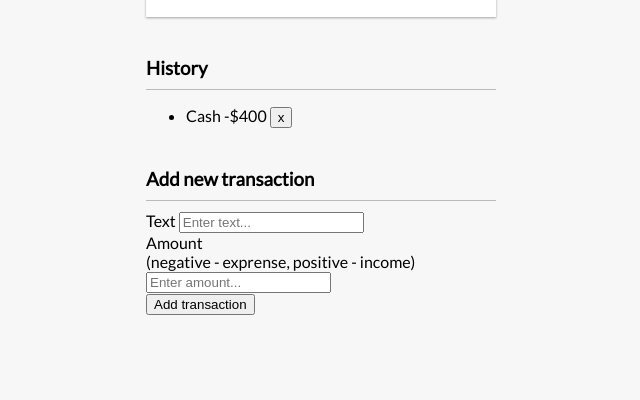
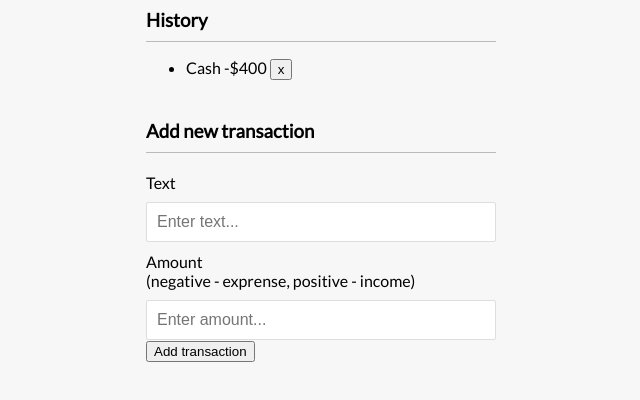
Before and after one commit to vic30004/Expense-TrackerJS, a plain HTML site: page index.html in a window 1280 px wide. Shown: the part 354-754 px from the top of the page, without its empty margins (319-959 px from the left). Drawn offline with Linux system fonts and the light colour scheme.

Commit message:
styled the inputs

```diff
--- a/style.css
+++ b/style.css
@@ -71,3 +71,17 @@ h4{
 .money.minus{
     color:#c0393b;
 }
+
+label{
+    display: inline-block;
+    margin: 10px 0;
+}
+
+input[type='text'],input[type='number']{
+    border:1px solid #dedede;
+    border-radius: 2px;
+    display: block;
+    font-size: 16px;
+    padding: 10px;
+    width: 100%;
+}
```
